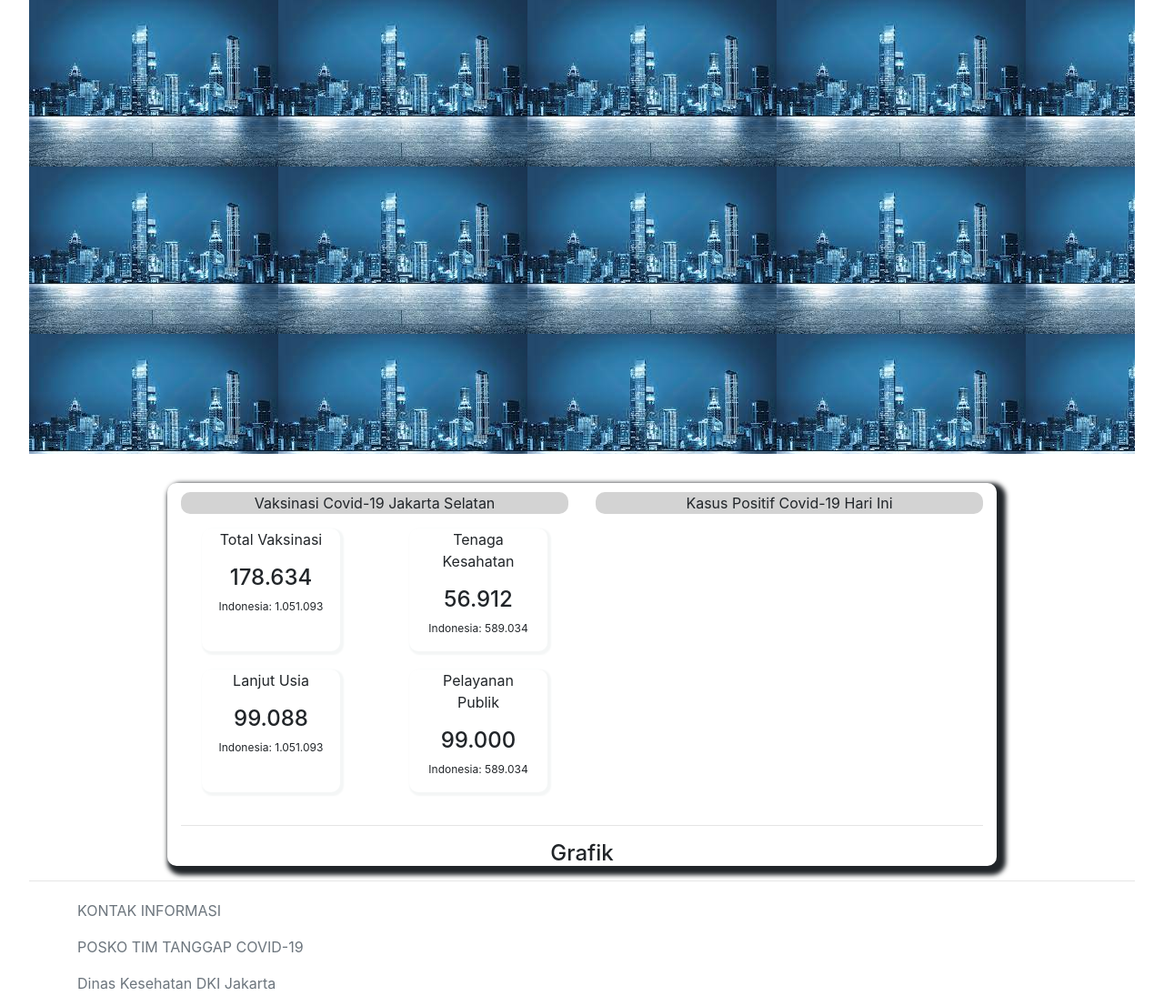
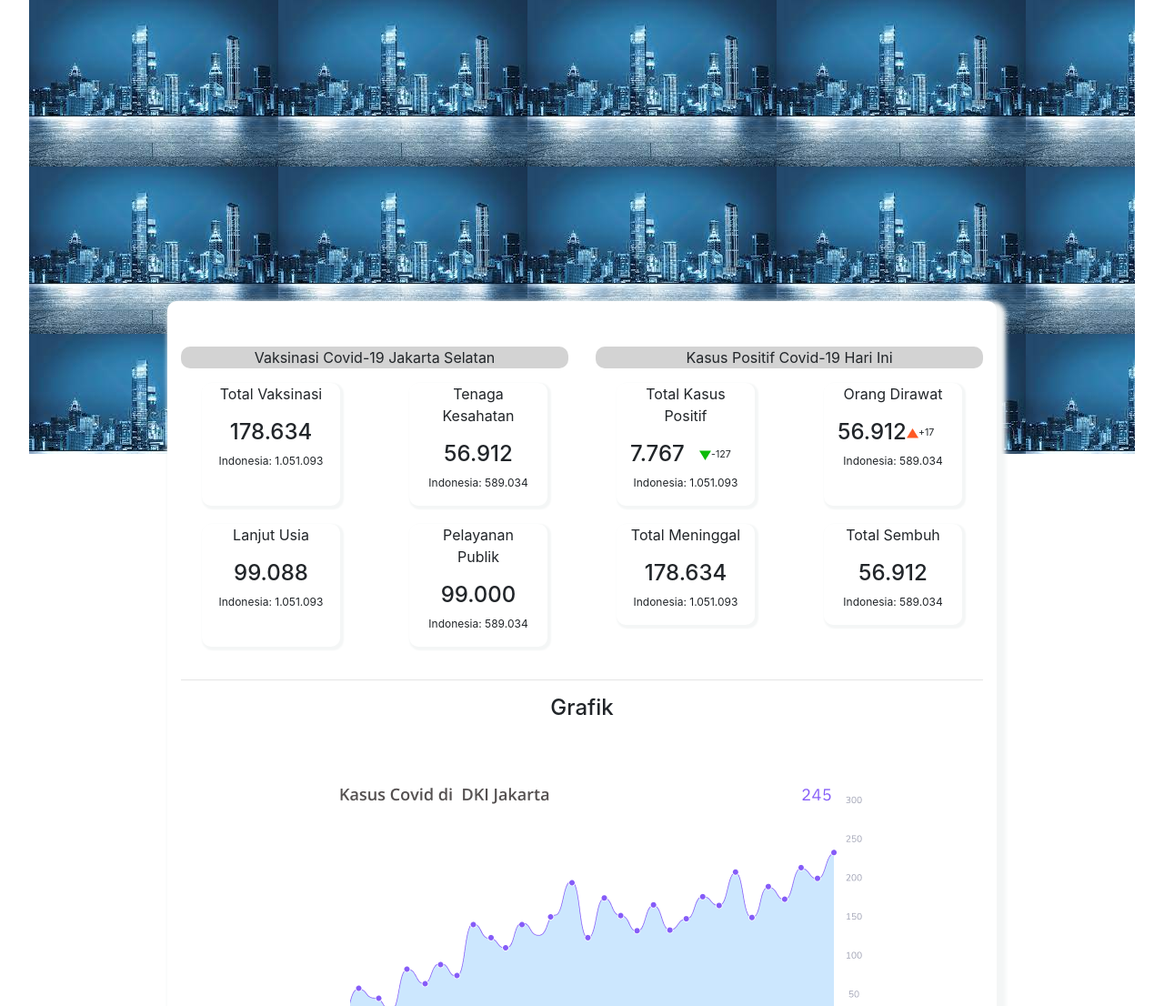
Before and after one commit to primetime49/bambank-pake-g, a CodeIgniter app: page /dtpl/ in a window 1280 px wide. Shown: the part 81-1187 px from the top of the page at 91% size. Run offline with CodeIgniter, Linux system fonts and the light colour scheme.

Commit message:
continue homepage section data

```diff
--- a/application/views/layout/data.php
+++ b/application/views/layout/data.php
@@ -34,10 +34,51 @@
             <div id="title-wording-data">
                 <p>Kasus Positif Covid-19 Hari Ini</p>
             </div>
+            <div class="row justify-content-around data-row-1">
+                <div class="col-4 detail-data">
+                    <p style="text-align : center;font-size:16px">Total Kasus Positif</p>
+                    <div class="row">
+                        <div class="col-md-6">
+                            <h4 style="text-align : center">7.767</h4>
+                        </div>
+                        <div class="col-md-6">
+                            <span style="font-size:8pt"><img src="<?= base_url('public/arrow-down.png') ?>">-127</span>
+                        </div>
+                    </div>
+                    <span><p style="text-align : center;font-size:12px">Indonesia: 1.051.093</p></span>
+                </div>
+                <div class="col-4 detail-data">
+                    <p style="text-align : center;font-size:16px">Orang Dirawat</p>
+                    <div class="row">
+                        <div class="col-md-6">
+                            <h4 style="text-align : center">56.912</h4>
+                        </div>
+                        <div class="col-md-6">
+                            <span style="font-size:8pt"><img src="<?= base_url('public/arrow-up.png') ?>">+17</span>
+                        </div>
+                    </div>
+                    <span><p style="text-align : center;font-size:12px">Indonesia: 589.034</p></span>
+                </div>
+            </div>
+            <div class="row justify-content-around data-row-2">
+                <div class="col-4 detail-data">
+                    <p style="text-align : center;font-size:16px">Total Meninggal</p>
+                    <h4 style="text-align : center">178.634</h4>
+                    <span><p style="text-align : center;font-size:12px">Indonesia: 1.051.093</p></span>
+                </div>
+                <div class="col-4 detail-data">
+                    <p style="text-align : center;font-size:16px">Total Sembuh</p>
+                    <h4 style="text-align : center">56.912</h4>
+                    <span><p style="text-align : center;font-size:12px">Indonesia: 589.034</p></span>
+                </div>
+            </div>
         </div>
     </div>
     <hr>
     <div>
         <h4 style="text-align:center">Grafik</h4>
+        <div style="margin: 50px;">
+            <img src="<?= base_url('public/grafik.png') ?>">
+        </div>
     </div>
 </div
--- a/application/views/layout/header.php
+++ b/application/views/layout/header.php
@@ -34,18 +34,21 @@
                     text-shadow: 3px 2px rgb(99, 126, 151);
               }
 
+
                .data{
-                    box-shadow: 5px 5px 5px 5px;
+                    box-shadow: 5px 5px 5px 5px #F4F6F6;
                    border-radius:10px;
                    position:center;
                    width:75%;
+                   margin-top: -200px;
+                   background-color: white;
               }
 
               #title-wording-data{
                    text-align : center;
                    background-color: lightgrey;
                    border-radius:10px;
-                   margin-top:10px;
+                   margin-top:50px;
 
               }
 
```
Also changed, not shown: public/arrow-down.png (added), public/arrow-up.png (added), public/grafik.png (added).
